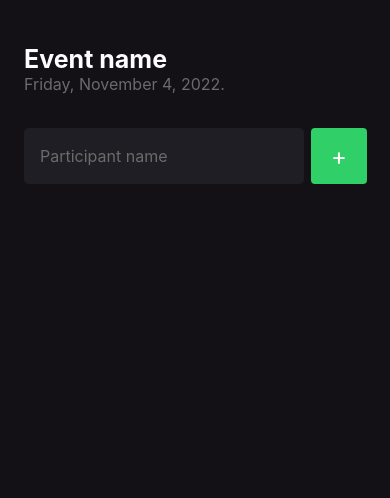
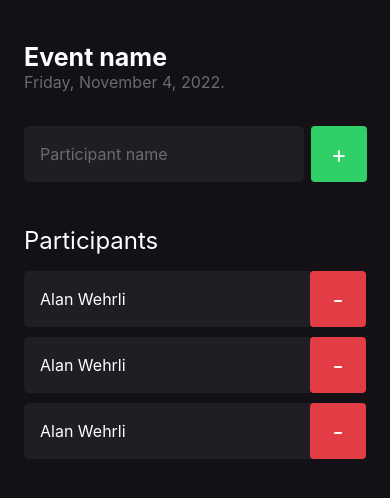
Before and after one commit to AlanWehrliLC/im-here, a React Native app: screen / in a window 390 px wide. Shown: the top 498 px of the page. Built offline with nearby package versions, Linux system fonts and the light colour scheme.

Commit message:
Added component that shows event attendees

```diff
--- /dev/null
+++ b/src/components/Participant/index.tsx
@@ -0,0 +1,25 @@
+import { Text, TouchableOpacity, View } from "react-native";
+
+import {styles} from "./styles"
+
+export function Participant(){
+    function handleParticipantRemove(){
+
+    }
+    return (
+        <View style={styles.container}>
+            <Text style={styles.name}>
+                Alan Wehrli
+            </Text>
+
+            <TouchableOpacity
+                style={styles.button}
+                onPress={handleParticipantRemove}
+            >
+                <Text style={styles.buttonText}>
+                    -
+                </Text>
+            </TouchableOpacity>
+        </View>
+    )
+}
--- /dev/null
+++ b/src/components/Participant/styles.ts
@@ -0,0 +1,31 @@
+import {StyleSheet} from "react-native"
+
+export const styles = StyleSheet.create({
+    container: {
+        width: "100%",
+        backgroundColor: "#1F1E25",
+        borderRadius: 5,
+        flexDirection: "row",
+        alignItems: "center",
+        marginBottom: 10,
+    },
+    name: {
+        flex: 1,
+        fontSize: 16,
+        color: "#FDFCFE",
+        marginLeft: 16
+    },
+    button: {
+        width: 56,
+        height: 56,
+        borderRadius: 4,
+        backgroundColor: "#E23C44",
+        alignItems: "center",
+        justifyContent: "center",
+    },
+    buttonText: {
+        color: "#FFFFFF",
+        fontSize: 24,
+
+    },
+})
--- a/src/screens/Home/index.tsx
+++ b/src/screens/Home/index.tsx
@@ -1,4 +1,5 @@
 import { View, Text, TextInput, TouchableOpacity } from "react-native";
+import { Participant } from "../../components/Participant";
 import {styles} from "./styles";
 
 export function Home(){
@@ -33,6 +34,14 @@
                     </Text>
                 </TouchableOpacity>
             </View>
+
+            <Text style={styles.participants}>Participants</Text>
+
+            <View>
+                <Participant />
+                <Participant />
+                <Participant />
+            </View>
         </View>
     )
 }
--- a/src/screens/Home/styles.ts
+++ b/src/screens/Home/styles.ts
@@ -11,7 +11,7 @@
       color: "#FDFCFE",
       fontSize: 25,
       fontWeight: "bold",
-      marginTop: 44,
+      paddingTop: 42,
     },
     eventDate: {
       color: "#6B6B6B",
@@ -20,8 +20,8 @@
     form:{
         width: "100%",
         flexDirection: "row",
-        marginTop: 34,
-        marginBottom: 44,
+        paddingTop: 34,
+        paddingBottom: 44
     },
     input: {
         flex: 1,
@@ -46,4 +46,9 @@
         fontSize: 24,
 
     },
+    participants: {
+      color: "#FDFCFE",
+      fontSize: 24,
+      marginBottom: 16,
+    }
   })
```
